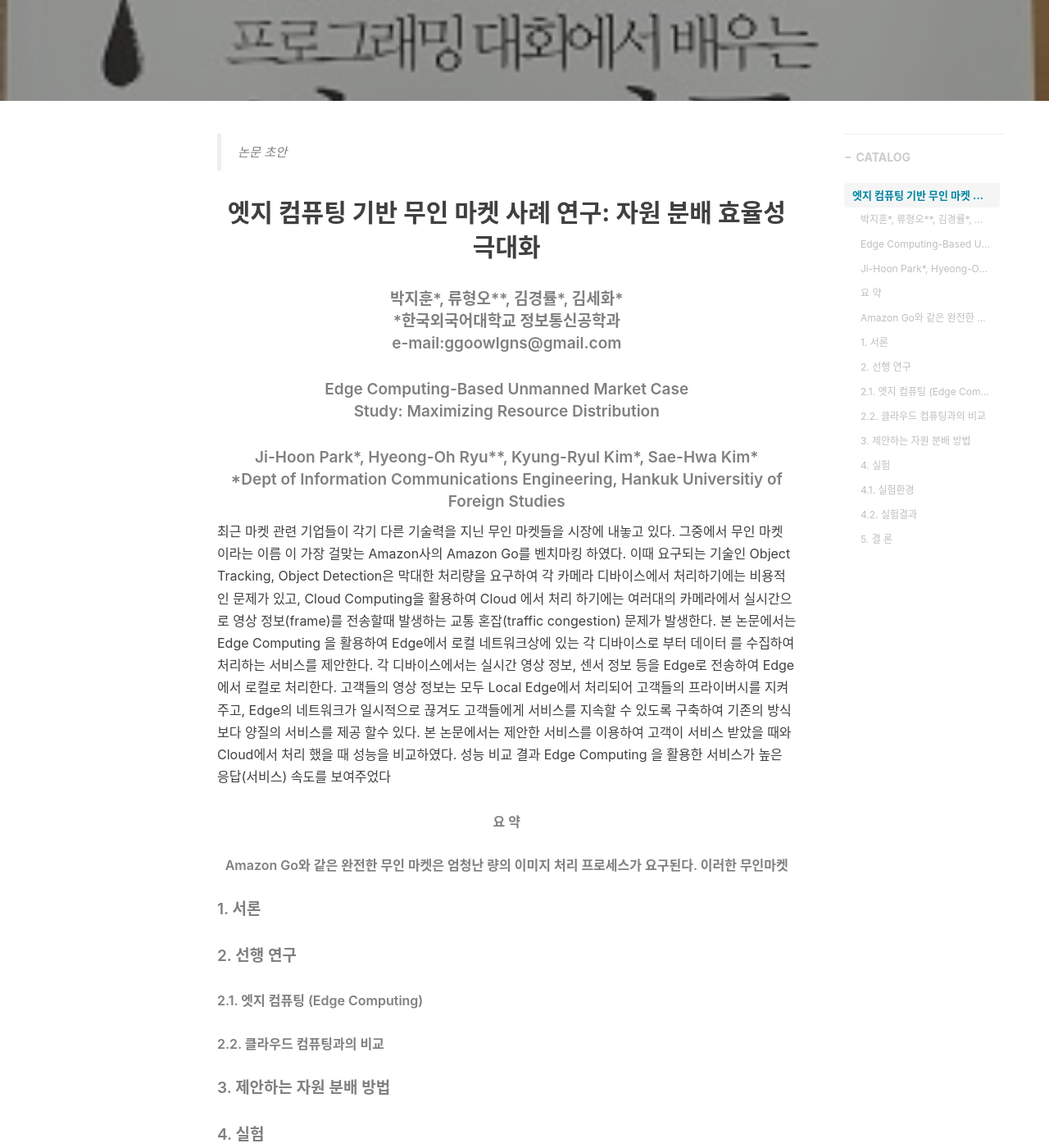
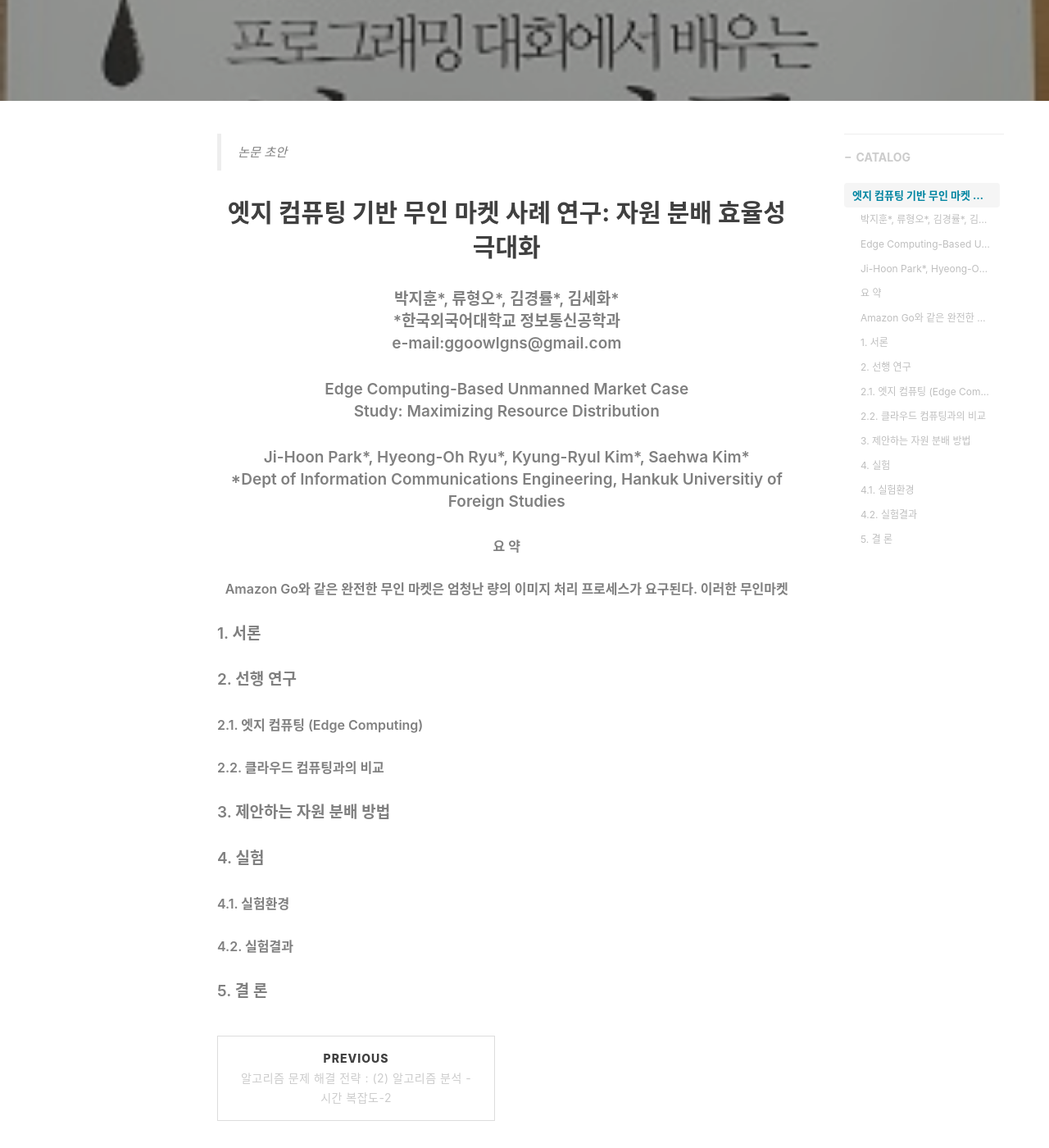
Before and after one commit to ggoowlgns/ggoowlgns.github.io, a Jekyll site: the page built from _posts/2019-08-10-kips_edge_computing-post.md, in a window 1280 px wide and 1400 px high, scrolled down 521 px. Shown: the whole window at 82% size. Built offline with Jekyll 4.4.1, drawn with Linux system fonts in a browser that asks for light colours; nearby versions of some CDN libraries; our own code applies the rules of GitHub Pages for plain Markdown files; comment, search, counter and statistics services are not loaded.

Commit message:
0810 kips update

```diff
--- a/_posts/2019-08-10-kips_edge_computing-post.md
+++ b/_posts/2019-08-10-kips_edge_computing-post.md
@@ -17,12 +17,12 @@ tags:
 
 ## <center>엣지 컴퓨팅 기반 무인 마켓 사례 연구: 자원 분배 효율성 극대화</center>
 
-##### <center>박지훈*, 류형오**, 김경률*, 김세화*<br> *한국외국어대학교 정보통신공학과 <br> e-mail:ggoowlgns@gmail.com </center>
+##### <center>박지훈*, 류형오*, 김경률*, 김세화*<br> *한국외국어대학교 정보통신공학과 <br> e-mail:ggoowlgns@gmail.com </center>
 
 ##### <center>Edge Computing-Based Unmanned Market Case <br> Study: Maximizing Resource Distribution </center>
 
-##### <center> Ji-Hoon Park*, Hyeong-Oh Ryu**, Kyung-Ryul Kim*, Sae-Hwa Kim*<br> *Dept of Information Communications Engineering, Hankuk Universitiy of Foreign Studies </center>
-
+##### <center> Ji-Hoon Park*, Hyeong-Oh Ryu*, Kyung-Ryul Kim*, Saehwa Kim*<br> *Dept of Information Communications Engineering, Hankuk Universitiy of Foreign Studies </center>
+<!--
 최근 마켓 관련 기업들이 각기 다른 기술력을 지닌 무인 마켓들을 시장에 내놓고 있다. 그중에서 무인 마켓 이라는 이름
 이 가장 걸맞는 Amazon사의 Amazon Go를 벤치마킹 하였다. 이때 요구되는 기술인 Object Tracking, Object Detection은
 막대한 처리량을 요구하여 각 카메라 디바이스에서 처리하기에는 비용적인 문제가 있고, Cloud Computing을 활용하여 Cloud
@@ -32,7 +32,7 @@ tags:
 로컬로 처리한다. 고객들의 영상 정보는 모두 Local Edge에서 처리되어 고객들의 프라이버시를 지켜주고, Edge의 네트워크가
 일시적으로 끊겨도 고객들에게 서비스를 지속할 수 있도록 구축하여 기존의 방식보다 양질의 서비스를 제공 할수 있다. 본
 논문에서는 제안한 서비스를 이용하여 고객이 서비스 받았을 때와 Cloud에서 처리 했을 때 성능을 비교하였다. 성능 비교
-결과 Edge Computing 을 활용한 서비스가 높은 응답(서비스) 속도를 보여주었다
+결과 Edge Computing 을 활용한 서비스가 높은 응답(서비스) 속도를 보여주었다 -->
 
 ###### <center>요  약</center>
 ###### <center> Amazon Go와 같은 완전한 무인 마켓은 엄청난 량의 이미지 처리 프로세스가 요구된다. 이러한 무인마켓  </center>
--- a/portfolio/index.html
+++ b/portfolio/index.html
@@ -51,6 +51,7 @@ layout: default
 							<img src="images/adflyer_req.png">
 							<img src="images/adflyer_adminWEB.JPG">
 
+							<img src="images/adflyer_ai_tech.JPG">
 							<div style="width:250px; height:465px;  float:left; margin-right:20px;">
 								<h2 id="boxoffice">소상공인 어플</h2>
 								<!-- 유튜브를 활용하는게 좋을것 같음... 랜더링이 다름 -->
@@ -68,9 +69,6 @@ layout: default
 
 								</video>
 							</div>
-
-
-							<img src="images/adflyer_ai_tech.JPG">
 							<ul>
 								<li>
 
@@ -85,7 +83,7 @@ layout: default
 								<span class="i-python3"></span>
 
 								<span class="link">
-									<a target="_blank" href="https://github.com/ggoowlgns/VICER_360ANDROID">ADFLYER HOMEPAGE</a>
+									<a target="_blank" >ADFLYER HOMEPAGE</a>
 								</span>
 							</li>
 						</ul>
```
